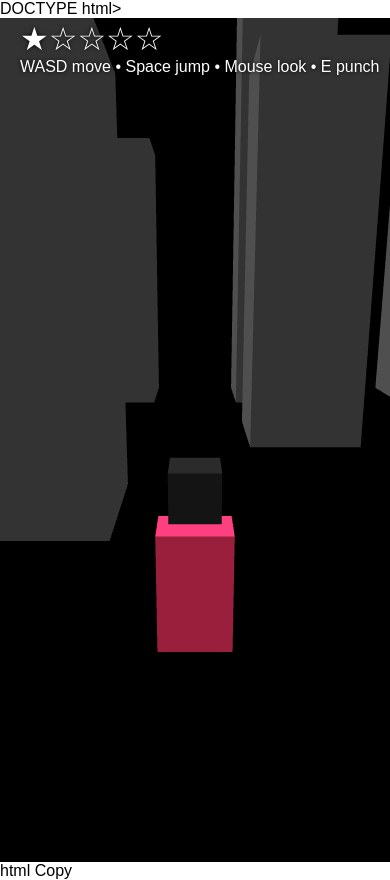
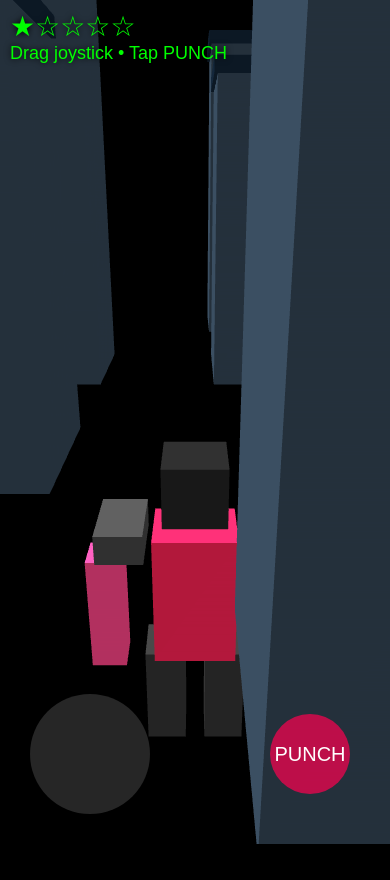
Before and after one commit to Oblivious-Code/The-test-of-dawn, a plain HTML site: page index.html in a window 390 px wide. After the commit the page ends 844 px from the top, so only its background shows below. Drawn offline with nearby package versions, Linux system fonts and the light colour scheme; animation ran at ten frames a second.

Commit message:
Revise index.html for mobile sandbox enhancements
Updated the HTML structure and styles for a mobile sandbox game, including joystick and punch button functionality.

```diff
--- a/index.html
+++ b/index.html
@@ -1,142 +1,173 @@
-DOCTYPE html>
+<!DOCTYPE html>
 <html lang="en">
 <head>
 <meta charset="UTF-8">
-<title>MECHA CITY – GTA6 Style Sandbox</title>
+<title>MECHA CITY – Mobile Sandbox</title>
+<meta name="viewport" content="width=device-width, initial-scale=1.0, user-scalable=no">
 <style>
-  body{margin:0;overflow:hidden;font-family:sans-serif}
-  #hud{position:absolute;top:20px;left:20px;color:white;text-shadow:0 0 4px #000}
-  #wanted{font-size:32px}
+  body{margin:0;overflow:hidden;font-family:sans-serif;background:#000}
+  #hud{position:absolute;top:10px;left:10px;color:#0f0;text-shadow:0 0 6px #000;font-size:18px}
+  #wanted{font-size:28px}
+  #joystick{position:absolute;bottom:30px;left:30px;width:120px;height:120px;background:rgba(255,255,255,0.15);border-radius:50%;touch-action:none}
+  #punch{position:absolute;bottom:50px;right:40px;width:80px;height:80px;background:rgba(255,0,80,0.7);border-radius:50%;display:flex;align-items:center;justify-content:center;color:white;font-size:20px;touch-action:none}
+  canvas{display:block}
 </style>
 </head>
 <body>
 <canvas id="c"></canvas>
 <div id="hud">
   <div id="wanted">★☆☆☆☆</div>
-  <div id="info">WASD move • Space jump • Mouse look • E punch</div>
+  <div id="info">Drag joystick • Tap PUNCH</div>
 </div>
+
+<div id="joystick"></div>
+<div id="punch">PUNCH</div>
 
 <script src="https://cdnjs.cloudflare.com/ajax/libs/three.js/r128/three.min.js"></script>
 <script>
-// ---------- THREE.JS SETUP ----------
+// ---------- THREE SETUP ----------
 const scene = new THREE.Scene();
-const camera = new THREE.PerspectiveCamera(70, innerWidth/innerHeight, 0.1, 1000);
-const renderer = new THREE.WebGLRenderer({canvas: document.getElementById('c'), antialias:true});
+const camera = new THREE.PerspectiveCamera(70, innerWidth/innerHeight, 0.1, 500);
+const renderer = new THREE.WebGLRenderer({canvas:document.getElementById('c'), antialias:true, alpha:true});
 renderer.setSize(innerWidth, innerHeight);
-window.onresize = () => {
-  camera.aspect = innerWidth/innerHeight;
-  camera.updateProjectionMatrix();
-  renderer.setSize(innerWidth, innerHeight);
-};
+window.onresize = () => { camera.aspect=innerWidth/innerHeight; camera.updateProjectionMatrix(); renderer.setSize(innerWidth, innerHeight); };
 
-// ---------- LIGHT ----------
-scene.add(new THREE.AmbientLight(0xffffff, 0.6));
-const dir = new THREE.DirectionalLight(0xffffff, 0.8);
-dir.position.set(50,100,50);
-scene.add(dir);
+// Light
+scene.add(new THREE.AmbientLight(0xffffff,0.7));
+const sun = new THREE.DirectionalLight(0xffffff,0.9);
+sun.position.set(50,80,30); scene.add(sun);
 
-// ---------- CITY (medium scale) ----------
-const cityMat = new THREE.MeshLambertMaterial({color:0x555555});
-const buildingGeo = new THREE.BoxGeometry(8,20,8);
-for(let x=-40;x<=40;x+=16){
-  for(let z=-40;z<=40;z+=16){
-    if(Math.random()<0.6){
-      const h = 15+Math.random()*25;
-      const b = new THREE.Mesh(buildingGeo, cityMat);
-      b.position.set(x,h/2,z);
-      b.scale.y = h/20;
+// ---------- CITY MODELS (simple but cooler) ----------
+const matBuilding = new THREE.MeshLambertMaterial({color:0x334455});
+const matRoof   = new THREE.MeshLambertMaterial({color:0x112233});
+
+function createBuilding(w,h,d){
+  const g = new THREE.Group();
+  const body = new THREE.Mesh(new THREE.BoxGeometry(w,h,d), matBuilding);
+  const roof = new THREE.Mesh(new THREE.BoxGeometry(w*1.05,1,d*1.05), matRoof);
+  roof.position.y = h/2 + 0.5;
+  g.add(body, roof);
+  return g;
+}
+
+for(let x=-60;x<=60;x+=18){
+  for(let z=-60;z<=60;z+=18){
+    if(Math.random()<0.65){
+      const h = 12 + Math.random()*30;
+      const b = createBuilding(9,h,9);
+      b.position.set(x, h/2, z);
       scene.add(b);
     }
   }
 }
 
-// ---------- MECHA (simple anime style) ----------
+// ---------- MECHA MODEL (anime style) ----------
 const mecha = new THREE.Group();
-const torso = new THREE.Mesh(new THREE.BoxGeometry(3,5,2), new THREE.MeshLambertMaterial({color:0xff3366}));
-const head  = new THREE.Mesh(new THREE.BoxGeometry(2,2,2), new THREE.MeshLambertMaterial({color:0x222222}));
-head.position.y = 4;
-mecha.add(torso, head);
+
+// torso
+const torso = new THREE.Mesh(new THREE.BoxGeometry(3.2,5.5,2.5), new THREE.MeshLambertMaterial({color:0xff2255}));
+mecha.add(torso);
+
+// head
+const head = new THREE.Mesh(new THREE.BoxGeometry(2.4,2.4,2.4), new THREE.MeshLambertMaterial({color:0x222222}));
+head.position.y = 4.5; mecha.add(head);
+
+// shoulders
+const shoulderL = new THREE.Mesh(new THREE.BoxGeometry(1.8,1.2,2.8), new THREE.MeshLambertMaterial({color:0x444444}));
+shoulderL.position.set(-2.8,2.5,0); mecha.add(shoulderL);
+const shoulderR = shoulderL.clone(); shoulderR.position.x = 2.8; mecha.add(shoulderR);
+
+// arms
+const armL = new THREE.Mesh(new THREE.BoxGeometry(1.4,5,1.4), new THREE.MeshLambertMaterial({color:0xff4488}));
+armL.position.set(-3.5,-1,0); mecha.add(armL);
+const armR = armL.clone(); armR.position.x = 3.5; mecha.add(armR);
+
+// legs
+const legL = new THREE.Mesh(new THREE.BoxGeometry(1.6,4.5,1.8), new THREE.MeshLambertMaterial({color:0x333333}));
+legL.position.set(-1.2,-5,0); mecha.add(legL);
+const legR = legL.clone(); legR.position.x = 1.2; mecha.add(legR);
+
 scene.add(mecha);
-camera.position.set(0,12,-20);
-camera.lookAt(mecha.position);
-
-// ---------- CONTROLS ----------
-let keys={}, yaw=0, pitch=0;
-document.onkeydown = e=>keys[e.key.toLowerCase()]=true;
-document.onkeyup   = e=>keys[e.key.toLowerCase()]=false;
-let mouseDown=false;
-document.onmousedown = ()=>{mouseDown=true; document.body.requestPointerLock();};
-document.onmouseup   = ()=>mouseDown=false;
-document.onmousemove = e=>{
-  if(!mouseDown) return;
-  yaw   -= e.movementX*0.002;
-  pitch  = Math.max(-1.2, Math.min(1.2, pitch - e.movementY*0.002));
-};
+camera.position.set(0,18,-22);
 
 // ---------- WANTED SYSTEM ----------
 let stars = 0;
 const wantedEl = document.getElementById('wanted');
-function updateWanted(newStars){
-  stars = Math.min(5, newStars);
+function setStars(n){
+  stars = Math.max(0, Math.min(5, n));
   wantedEl.innerHTML = '★'.repeat(stars) + '☆'.repeat(5-stars);
 }
+function addHeat(v){ setStars(stars+v); setTimeout(()=>setStars(stars-1),7000); }
 
-// simple heat: punching buildings raises heat
-function addHeat(amount){
-  updateWanted(Math.ceil(stars + amount));
-  setTimeout(()=>updateWanted(Math.max(0,stars-1)), 8000);
-}
+// ---------- MOBILE JOYSTICK ----------
+const joy = document.getElementById('joystick');
+let joyActive = false, joyStart = {x:0,y:0}, joyVec = {x:0,y:0};
 
-// ---------- ANIMATION LOOP ----------
+joy.addEventListener('touchstart', e=>{
+  joyActive = true;
+  const t = e.touches[0];
+  joyStart = {x:t.clientX, y:t.clientY};
+});
+joy.addEventListener('touchmove', e=>{
+  if(!joyActive) return;
+  const t = e.touches[0];
+  joyVec.x = (t.clientX - joyStart.x) / 60;
+  joyVec.y = (t.clientY - joyStart.y) / 60;
+});
+joy.addEventListener('touchend', ()=>{joyActive=false; joyVec={x:0,y:0};});
+
+// ---------- PUNCH BUTTON ----------
+const punchBtn = document.getElementById('punch');
+punchBtn.addEventListener('touchstart', ()=>{
+  // punch animation
+  const origZ = mecha.position.z;
+  mecha.position.z -= 3;
+  setTimeout(()=>mecha.position.z = origZ, 120);
+
+  // hit buildings
+  scene.children.forEach(obj=>{
+    if(obj.geometry && obj.position.distanceTo(mecha.position)<14){
+      scene.remove(obj);
+      addHeat(1);
+    }
+  });
+});
+
+// ---------- TOUCH LOOK ----------
+let lastTouchX = 0;
+let yaw = 0, pitch = 0.4;
+document.addEventListener('touchstart', e=>{
+  lastTouchX = e.touches[0].clientX;
+});
+document.addEventListener('touchmove', e=>{
+  const dx = e.touches[0].clientX - lastTouchX;
+  yaw -= dx * 0.006;
+  lastTouchX = e.touches[0].clientX;
+});
+
+// ---------- GAME LOOP ----------
 const clock = new THREE.Clock();
 function animate(){
   requestAnimationFrame(animate);
   const dt = clock.getDelta();
 
-  // movement
-  const speed = 18;
-  if(keys['w']) mecha.position.z -= Math.cos(yaw)*speed*dt;
-  if(keys['s']) mecha.position.z += Math.cos(yaw)*speed*dt;
-  if(keys['a']) mecha.position.x -= Math.sin(yaw)*speed*dt;
-  if(keys['d']) mecha.position.x += Math.sin(yaw)*speed*dt;
-  if(keys[' ']) mecha.position.y = Math.min(mecha.position.y+25*dt, 25);
-  else mecha.position.y = Math.max(mecha.position.y-30*dt, 0);
+  // movement from joystick
+  const speed = 22;
+  if(joyActive){
+    mecha.position.x += Math.sin(yaw) * joyVec.x * speed * dt;
+    mecha.position.z += Math.cos(yaw) * joyVec.y * speed * dt;
+  }
 
   mecha.rotation.y = yaw;
 
   // camera follow
-  const camOffset = new THREE.Vector3(0,12,-22).applyAxisAngle(new THREE.Vector3(0,1,0), yaw);
-  camera.position.lerp(mecha.position.clone().add(camOffset), 0.1);
-  camera.lookAt(mecha.position.x, mecha.position.y+6, mecha.position.z);
-
-  // punch (E)
-  if(keys['e']){
-    keys['e']=false;
-    // simple hit test
-    scene.children.forEach(obj=>{
-      if(obj.geometry && obj.position.distanceTo(mecha.position)<12){
-        scene.remove(obj);
-        addHeat(1);
-      }
-    });
-  }
+  const camOff = new THREE.Vector3(0,15,-20).applyAxisAngle(new THREE.Vector3(0,1,0), yaw);
+  camera.position.lerp(mecha.position.clone().add(camOff), 0.15);
+  camera.lookAt(mecha.position.x, mecha.position.y+7, mecha.position.z);
 
   renderer.render(scene, camera);
 }
 animate();
-
-// ---------- TOUCH / MOBILE ----------
-let touchStartX=0;
-document.addEventListener('touchstart',e=>{
-  touchStartX = e.touches[0].clientX;
-});
-document.addEventListener('touchmove',e=>{
-  const dx = e.touches[0].clientX - touchStartX;
-  yaw -= dx*0.005;
-  touchStartX = e.touches[0].clientX;
-});
 </script>
 </body>
 </html>
-html
-Copy
```
